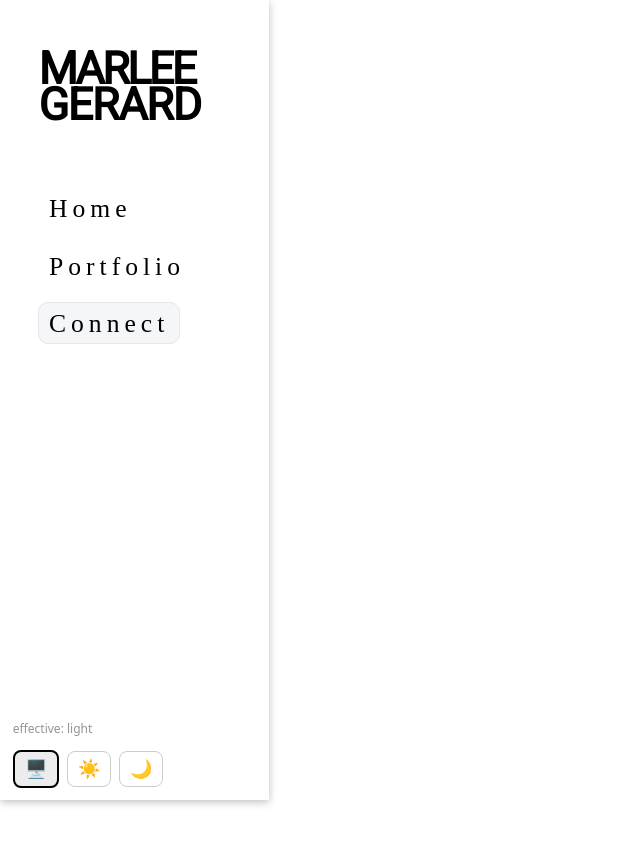
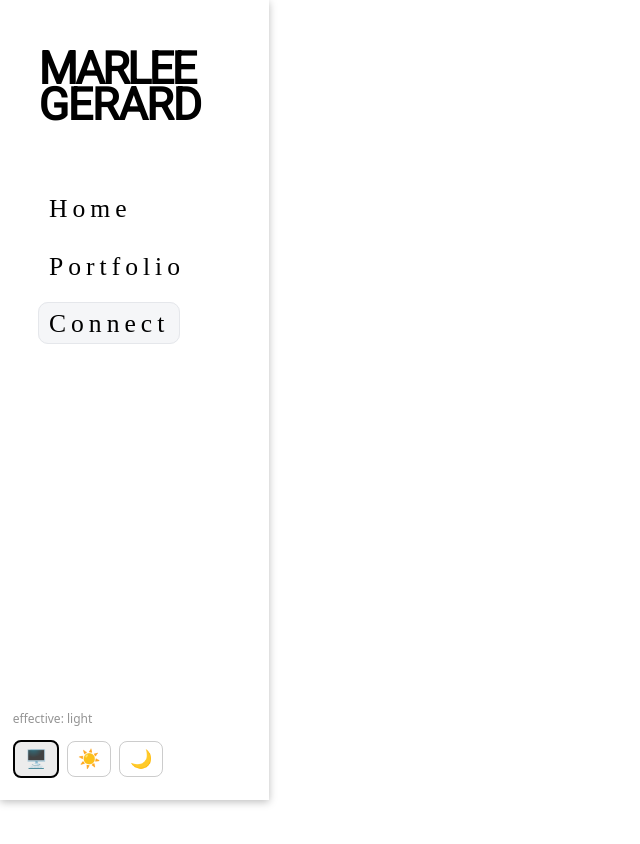
Before and after one commit to MarleeG/portfolio_frontend, a React (Create React App) app: page /connect in a window 1280 px wide. Shown: the top 844 px of the page, without its empty margins (0-640 px from the left). Built offline with nearby package versions, Linux system fonts and the light colour scheme; no server answers; a web font is replaced by a local one.

Commit message:
updated ui to avoid scroll bar overlap

```diff
--- a/src/shared/components/Navigation/MainNavigation.css
+++ b/src/shared/components/Navigation/MainNavigation.css
@@ -130,7 +130,7 @@ h1.main-navigation__mobile-title a:active {
 .mobile-drawer-toggle {
   position: absolute;
   left: 15px;
-  bottom: 7px;
+  bottom: 17px; /* raised to avoid scrollbar overlap */
   z-index: 1001;
   display: flex;
   align-items: flex-start;
@@ -143,7 +143,7 @@ h1.main-navigation__mobile-title a:active {
   position: absolute;
   left: 0.8rem; /* align with nav link inner padding */
   right: 0.8rem; /* keep within drawer */
-  bottom: 12px;
+  bottom: 22px; /* raised to avoid scrollbar overlap */
   margin: 0;
   display: flex;
   align-items: center;
```
